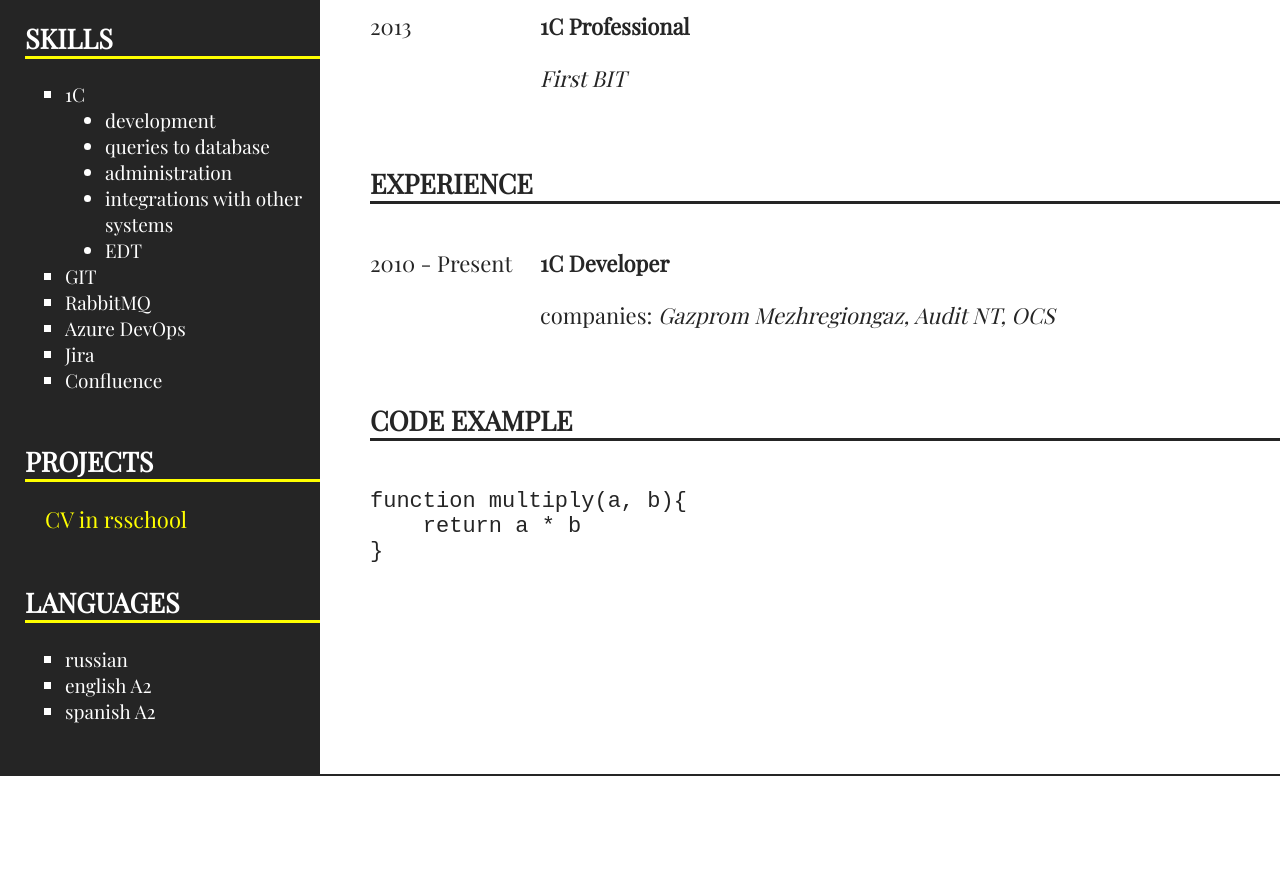
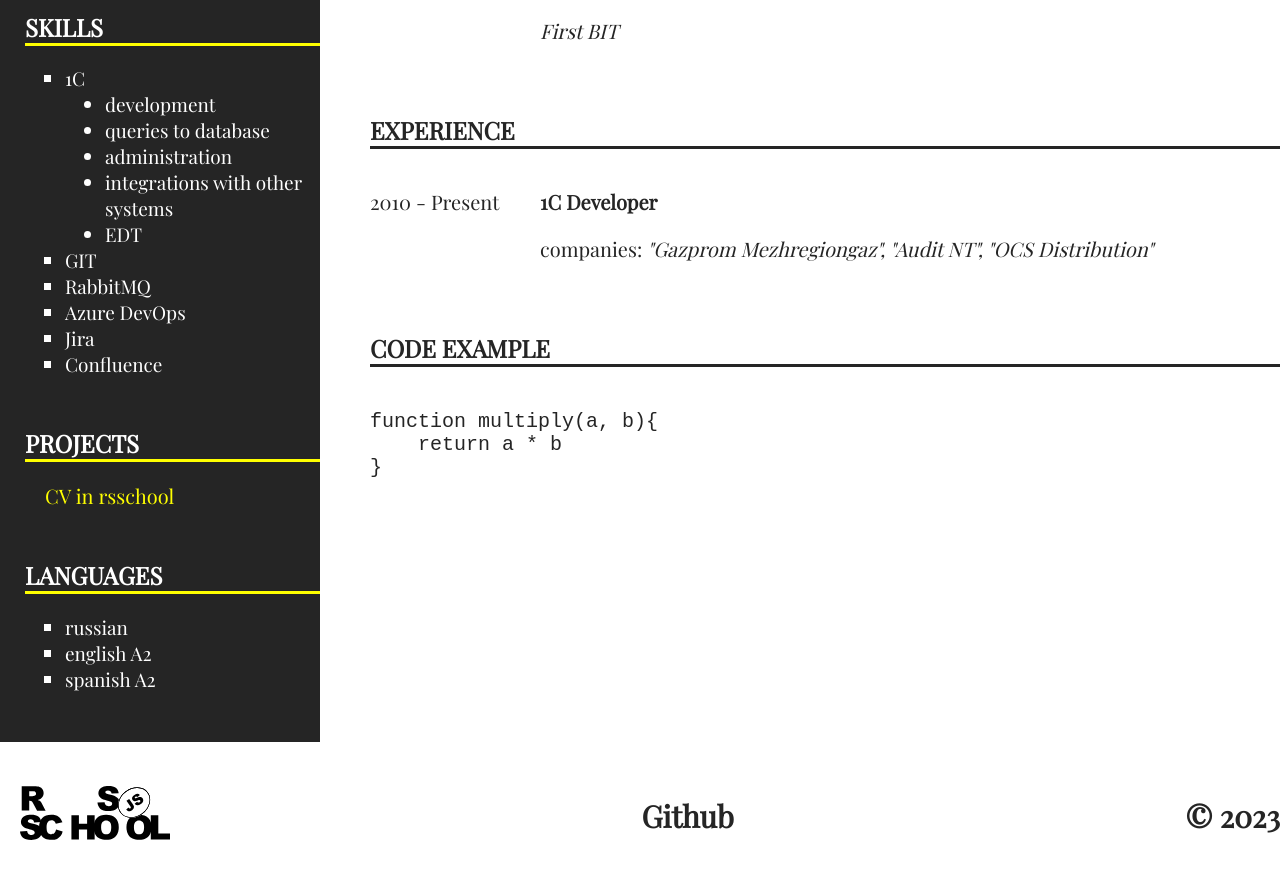
Before and after one commit to Apelsin1987/rsschool-cv, a plain HTML site: page index.html in a window 1280 px wide. Shown: the part 949-1819 px from the top of the page. Before the commit the page ends 1725 px from the top, so only its background shows below. Drawn offline with nearby package versions, Linux system fonts and the light colour scheme.

Commit message:
feat: many design changes and add footer

```diff
--- a/index.html
+++ b/index.html
@@ -1,5 +1,5 @@
 <!DOCTYPE html>
-<html>
+<html lang="en">
 <head>
     <meta charset="UTF-8" />
     <title>CV</title>
@@ -119,7 +119,7 @@
                             </div>
                             <div class="section-info">
                                 <h3 class="section-subtitle">1C Developer</h3>
-                                <p>companies: <span class="span-italic">Gazprom Mezhregiongaz, Audit NT, OCS</span></p>
+                                <p>companies: <span class="span-italic">"Gazprom Mezhregiongaz", "Audit NT", "OCS Distribution"</span></p>
                             </div>
                         </section>
                     </section>
@@ -136,7 +136,11 @@ function multiply(a, b){
         </div>
     </main>
     <footer class="footer">
-        <div class="container"></div>
+        <div class="container footer-container">
+            <a href="https://rs.school/js-stage0" class="text-footer" title="js-stage0" target="_blank"><img src="assets/svg/rs_school_js.svg" alt="rs_school" class="svg-footer"></a>
+            <a href="https://github.com/Apelsin1987" class="text-footer" title="github" target="_blank"><div>Github</div></a>
+            <div class="text-footer">© 2023</div>
+        </div>
     </footer>
 </body>
 </html>
--- a/style.css
+++ b/style.css
@@ -25,10 +25,11 @@ body {
 
 .main {
     color: #252525;
+    padding-bottom: 20px;
 }
 
 .footer {
-    border: 1px solid #252525;
+    background-color: #ffffff;
 }
 
 
@@ -52,7 +53,7 @@ body {
 
     text-decoration-line: none;
     color: #ffff00;
-    font-size: 19px;
+    font-size: 16px;
     white-space: nowrap; /* Не переносить текст на другую строку */
 
     transition: 1s; /* Скорость изменения при наведении */
@@ -69,6 +70,16 @@ body {
     display: flex;
     flex-wrap: wrap;
 }
+
+.footer-container {
+    display: flex;
+    flex-wrap: nowrap;
+    justify-content: space-between;
+
+    font-size: 30px;
+    align-items: center;
+}
+
 
 .profile {
     display: flex;
@@ -109,13 +120,13 @@ body {
 
 .title {
     letter-spacing: 10px;
-    font-size: 40px;
+    font-size: 34px;
     font-weight: 900;
 }
 
 .subtitle {
     letter-spacing: 4px;
-    font-size: 25px;
+    font-size: 17px;
     font-weight: 500;
 }
 
@@ -141,7 +152,7 @@ body {
 
 .section-left-title {
     border-bottom: 3px solid #ffff00;
-    font-size: 27px;
+    font-size: 24px;
 }
 
 .section-right {
@@ -151,7 +162,7 @@ body {
 
 .section-right-title {
     border-bottom: 3px solid #252525;
-    font-size: 27px;
+    font-size: 24px;
 }
 
 .section-list {
@@ -164,7 +175,7 @@ body {
 }
 
 .section-subtitle {
-    font-size: 22px;
+    font-size: 20px;
 }
 
 .section-years {
@@ -172,7 +183,7 @@ body {
 }
 
 p {
-    font-size: 22px;
+    font-size: 20px;
 }
 
 a {
@@ -192,3 +203,13 @@ a:hover /* Стиль при наведении на ссылку */
 .span-italic {
     font-style: italic;
 }
+
+.svg-footer {
+    width: 150px;
+    height: 100px;
+}
+
+.text-footer {
+    color: #252525;
+    font-weight: 600;
+}
```
Also changed, not shown: assets/svg/rs_school_js.svg (added).
